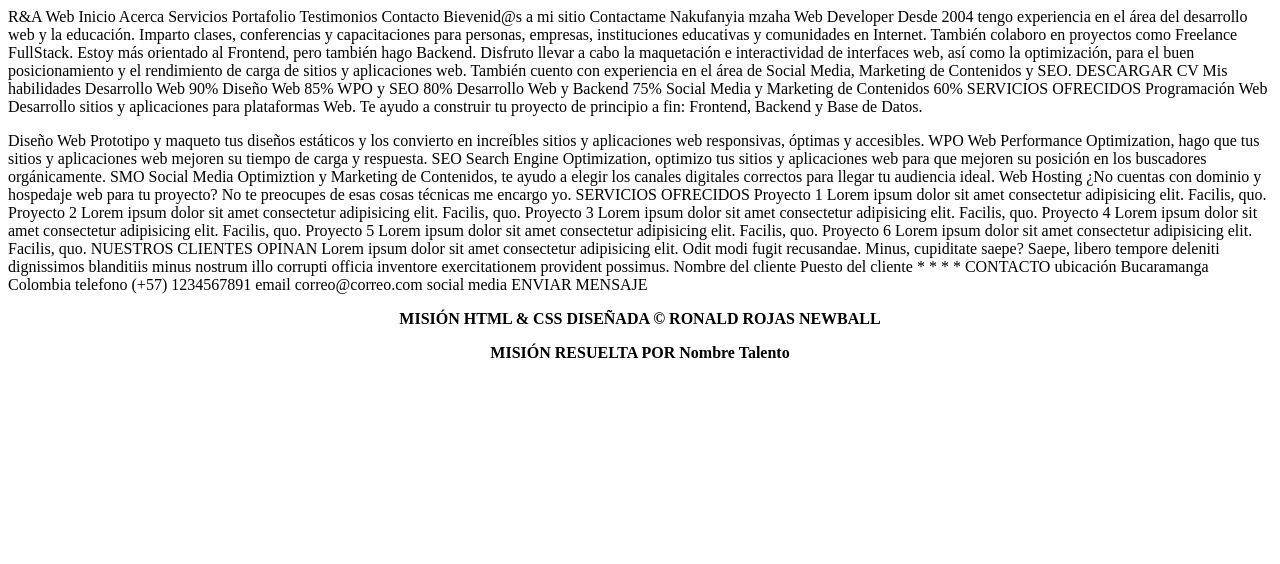
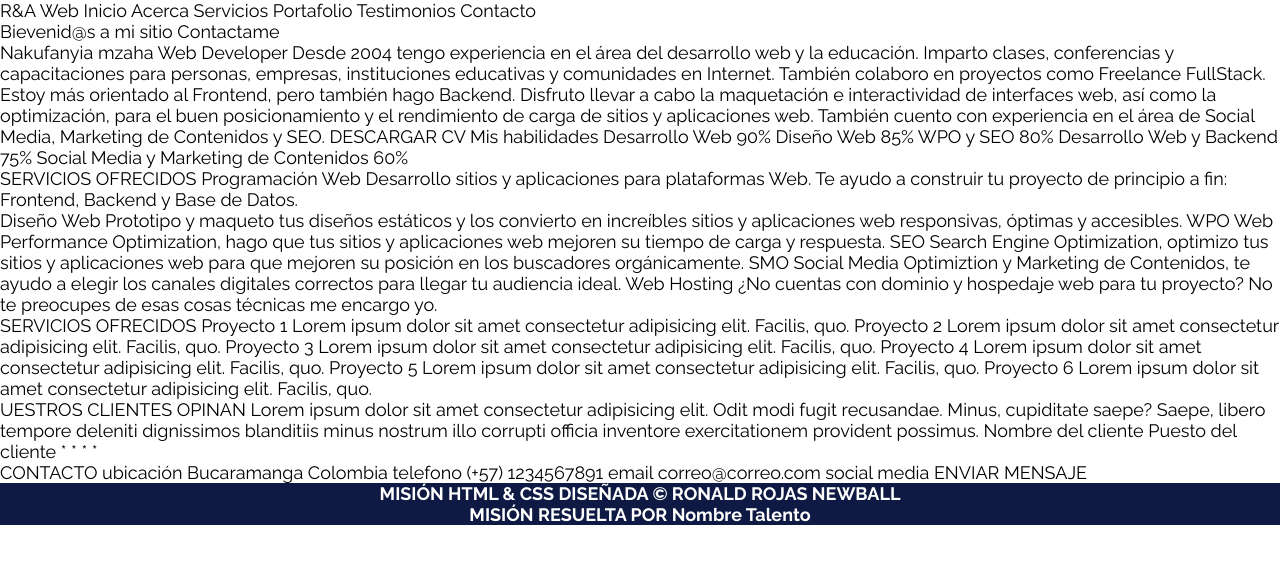
Before and after one commit to marianita13/Mision_CSS, a plain HTML site: page index.html in a window 1280 px wide. Drawn offline with Linux system fonts and the light colour scheme.

Commit message:
estructura

```diff
--- a/index.html
+++ b/index.html
@@ -7,6 +7,7 @@
     <link rel="stylesheet" href="./style.css">
 </head>
 <body>
+    <nav>
         R&A Web
 
         Inicio
@@ -15,10 +16,15 @@
         Portafolio
         Testimonios
         Contacto
+    </nav>
 
+    <header>
         Bievenid@s a mi sitio
         Contactame
+    </header>
 
+    <main>
+        <section class="acerca">
             Nakufanyia mzaha Web Developer
             Desde 2004 tengo experiencia en el área del desarrollo web y la educación. Imparto clases, conferencias y capacitaciones para personas, empresas, instituciones educativas y comunidades en Internet.
 
@@ -41,6 +47,9 @@
 
             Social Media y Marketing de Contenidos 60%
 
+        </section>
+
+        <section class="servicios">
             SERVICIOS OFRECIDOS
 
             Programación Web
@@ -60,7 +69,9 @@
 
             Web Hosting
             ¿No cuentas con dominio y hospedaje web para tu proyecto? No te preocupes de esas cosas técnicas me encargo yo.
+        </section>
 
+        <section class="portafolio">
             SERVICIOS OFRECIDOS
 
             Proyecto 1
@@ -80,10 +91,10 @@
 
             Proyecto 6
             Lorem ipsum dolor sit amet consectetur adipisicing elit. Facilis, quo.
+        </section>
 
-
-
-    NUESTROS CLIENTES OPINAN
+        <section class="clientes">
+            UESTROS CLIENTES OPINAN
 
             Lorem ipsum dolor sit amet consectetur adipisicing elit. Odit modi fugit recusandae. Minus, cupiditate saepe? Saepe, libero tempore deleniti dignissimos blanditiis minus nostrum illo corrupti officia inventore exercitationem provident possimus.
 
@@ -93,8 +104,9 @@
             *
             *
             *
+        </section>
 
-
+        <section class="contacto">
             CONTACTO
             ubicación
             Bucaramanga Colombia
@@ -110,7 +122,8 @@
 
 
             ENVIAR MENSAJE
-
+        </section>
+    </main>
     <footer>
         <p>MISIÓN HTML & CSS DISEÑADA &COPY RONALD ROJAS NEWBALL </p>
         <p>MISIÓN RESUELTA POR Nombre Talento</p>
--- a/style.css
+++ b/style.css
@@ -1,4 +1,33 @@
+@import url('https://fonts.googleapis.com/css2?family=Raleway:ital,wght@0,100;0,200;0,300;0,400;0,500;0,600;0,700;0,800;1,200&display=swap');
 
+/* reset */
+*{
+    margin: 0;
+    padding: 0;
+    box-sizing: border-box;
+}
+
+:root{
+    --fucshia: hsl(333, 100%, 43%);
+    --fucshia2: hsla(333, 100%, 43%, 0.548);
+    --white:hsl(0, 0%, 100%);
+    --whitetransparent:hsla(0, 0%, 100%, 0.741);
+    --gray:hsl(0, 8%, 91%);
+    --blue:hsl(227, 65%, 16%);
+    --blackTransparent:hsla(0, 0%, 0%, 0.822);
+    --darkgray:hsl(0, 1%, 50%);
+    --darkgray2:hsl(0, 1%, 22%);
+}
+
+html,body{
+    width: 100%;
+    height: 100%;
+}
+
+body{
+    font-family: 'Raleway', sans-serif;
+    font-size: 18px;
+}
 
 footer{
     background-color: var(--blue);
```
Lines whose indentation alone changed are shown as unchanged.
